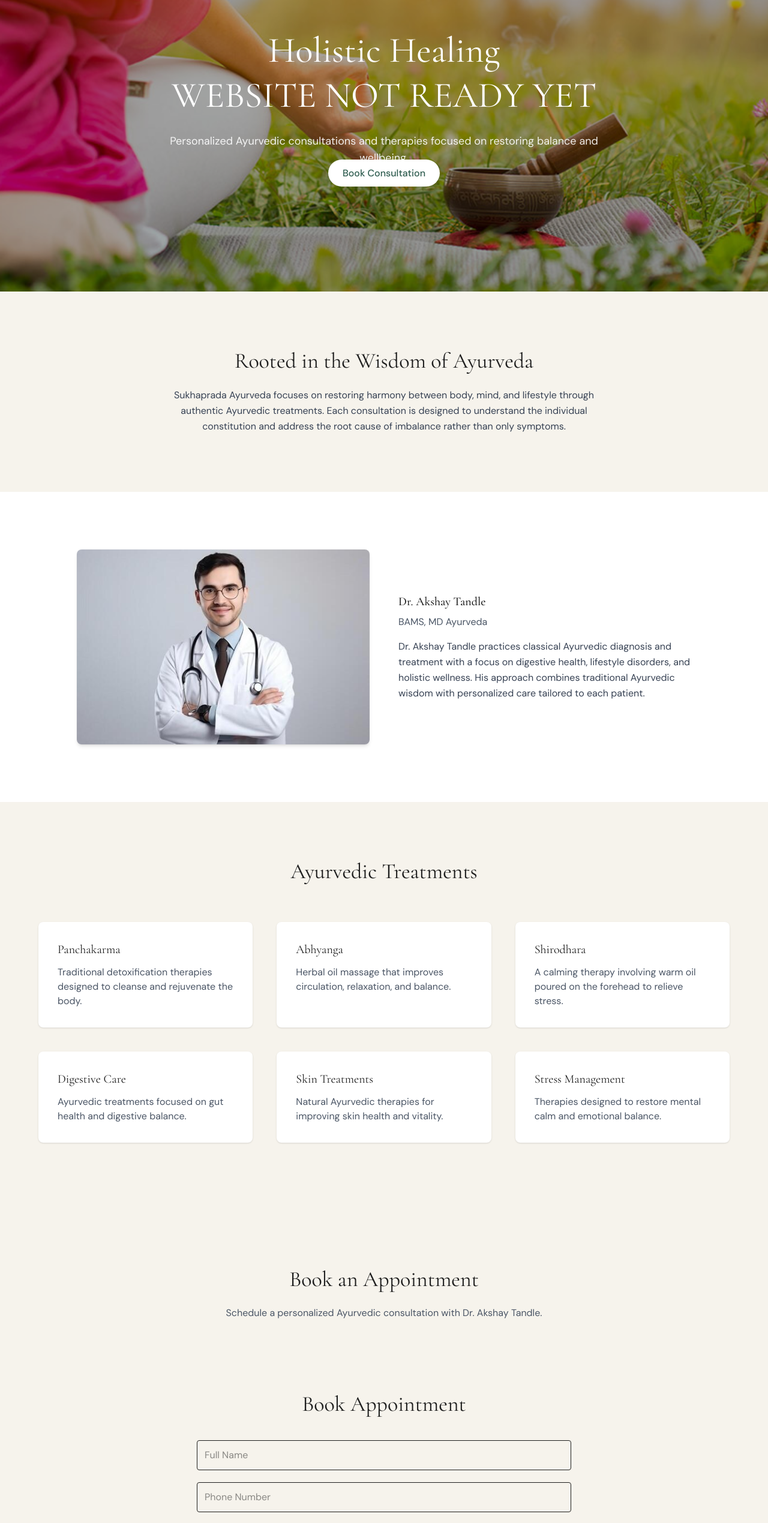
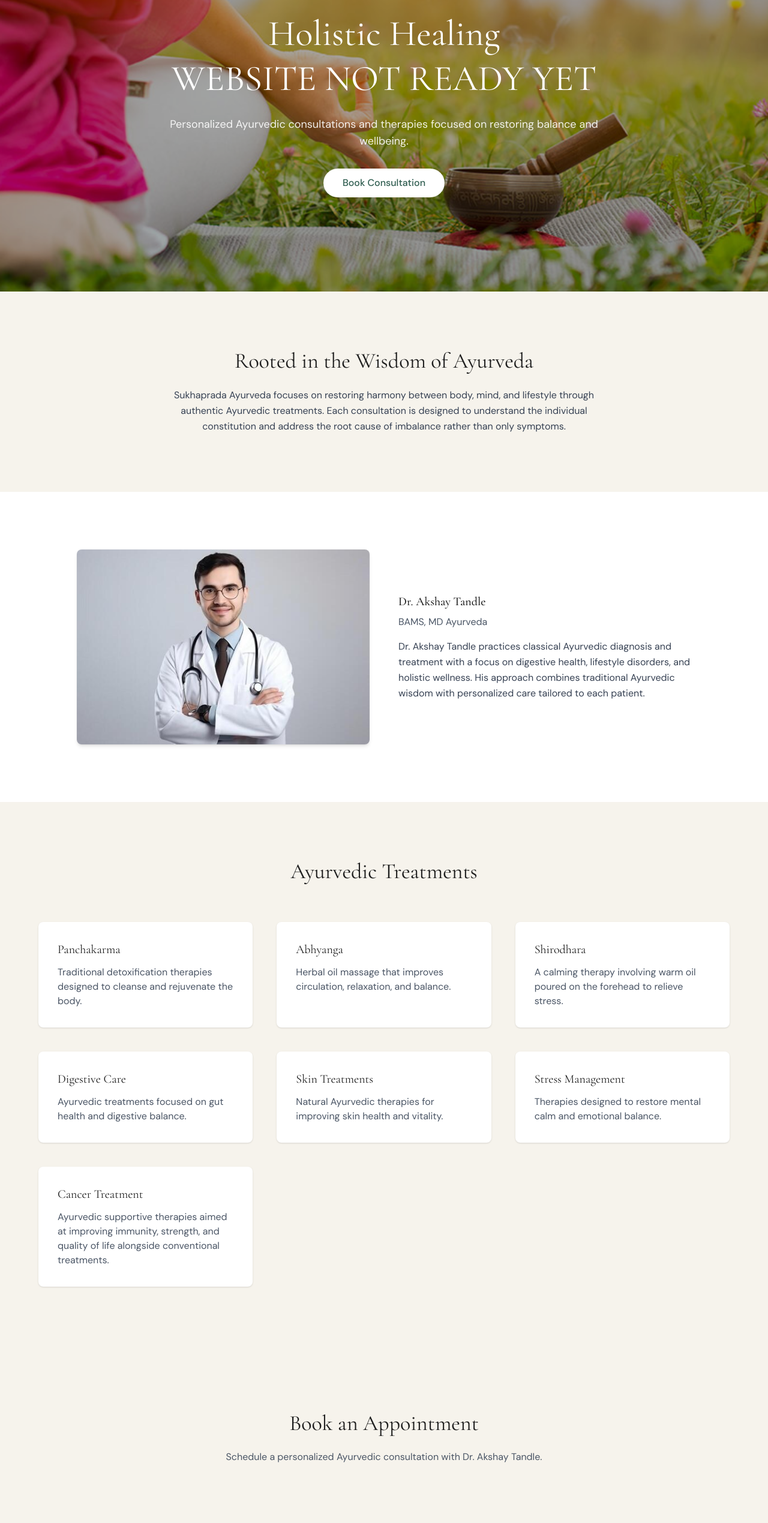
Before and after one commit to vardhantandle1207/sukhaprada-ayurveda, a Next.js app: page / in a window 1280 px wide. Shown: the part 234-2773 px from the top of the page at 60% size. Built offline with nearby package versions, Linux system fonts and the light colour scheme.

Commit message:
added mail option

```diff
--- a/components/BookingForm.tsx
+++ b/components/BookingForm.tsx
@@ -16,12 +16,31 @@ export default function BookingForm() {
 
   const times = [
     "08:00 AM","09:00 AM","10:00 AM","11:00 AM","12:00 PM","01:00 PM",
-    "04:00 PM","05:00 PM","06:00 PM","07:00 PM","08:00 PM","09:00 PM"
+    "04:00 PM","05:00 PM","06:00 PM","07:00 PM","08:00 PM"
   ]
 
   const handleChange = (e:any) => {
     setForm({...form, [e.target.name]: e.target.value})
   }
+
+  const sendEmail = () => {
+
+  const subject = "New Appointment Request from " + form.name
+
+  const body = `
+Name: ${form.name}
+Phone: ${form.phone}
+Age: ${form.age}
+Gender: ${form.gender}
+Mode: ${form.mode}
+Date: ${form.date}
+Time: ${form.time}
+Message: ${form.message}
+`
+
+  window.location.href =
+    `mailto:sukhapradaayu@gmail.com?subject=${encodeURIComponent(subject)}&body=${encodeURIComponent(body)}`
+}
 
   const handleSubmit = (e:any) => {
     e.preventDefault()
@@ -38,7 +57,7 @@ Time: ${form.time}
 Message: ${form.message}
 `
 
-    const whatsapp = `https://wa.me/919652073148?text=${encodeURIComponent(text)}`
+    const whatsapp = `https://wa.me/9440203588?text=${encodeURIComponent(text)}`
     window.open(whatsapp,"_blank")
   }
 
@@ -46,9 +65,9 @@ Message: ${form.message}
     <section id="book" className="py-20 bg-[#F6F3EC]">
       <div className="max-w-2xl mx-auto px-6">
 
-        <h2 className="text-4xl font-serif text-center mb-10">
+        {/* <h2 className="text-4xl font-serif text-center mb-10">
           Book Appointment
-        </h2>
+        </h2> */}
 
         <form onSubmit={handleSubmit} className="space-y-5">
 
@@ -128,11 +147,24 @@ Message: ${form.message}
             onChange={handleChange}
           />
 
+          <div className="flex gap-4">
+
           <button
-            className="w-full bg-[#2F5D50] text-white py-3 rounded-lg hover:opacity-90"
+          type="submit"
+          className="w-full bg-[#2F5D50] text-white py-3 rounded-lg"
           >
-            Book via WhatsApp
+          Book via WhatsApp
           </button>
+
+          <button
+          type="button"
+          onClick={sendEmail}
+          className="w-full border border-[#2F5D50] text-[#2F5D50] py-3 rounded-lg"
+          >
+          Send via Email
+          </button>
+
+          </div>
 
         </form>
 
--- a/components/Hero.tsx
+++ b/components/Hero.tsx
@@ -17,15 +17,18 @@ export default function Hero() {
            WEBSITE NOT READY YET
         </h1>
 
-        <p className="text-lg opacity-90">
+        <p className="text-lg opacity-90 mt-6 mb-8">
           Personalized Ayurvedic consultations and therapies focused on restoring balance and wellbeing.
         </p>
 
-        <a
-        href='#book'
-        className="mt-8 px-6 py-3 bg-white text-[#2F5D50] rounded-full font-medium text-sm md:text-base">
-          Book Consultation
-        </a>
+        <div className="mt-8">
+          <a
+            href="#book"
+            className="inline-block px-8 py-3 bg-white text-[#2F5D50] rounded-full font-medium"
+          >
+            Book Consultation
+          </a>
+        </div>
 
       </div>
 
--- a/components/Services.tsx
+++ b/components/Services.tsx
@@ -52,6 +52,15 @@ export default function Services() {
             </p>
           </div>
 
+          <div className="bg-white p-8 rounded-lg shadow-sm">
+            <h3 className="text-xl mb-3">Cancer Treatment</h3>
+            <p className="text-gray-600">
+              Ayurvedic supportive therapies aimed at improving immunity, strength, and quality of life alongside conventional treatments.
+            </p>
+          </div>
+
+
+
         </div>
 
       </div>
```
